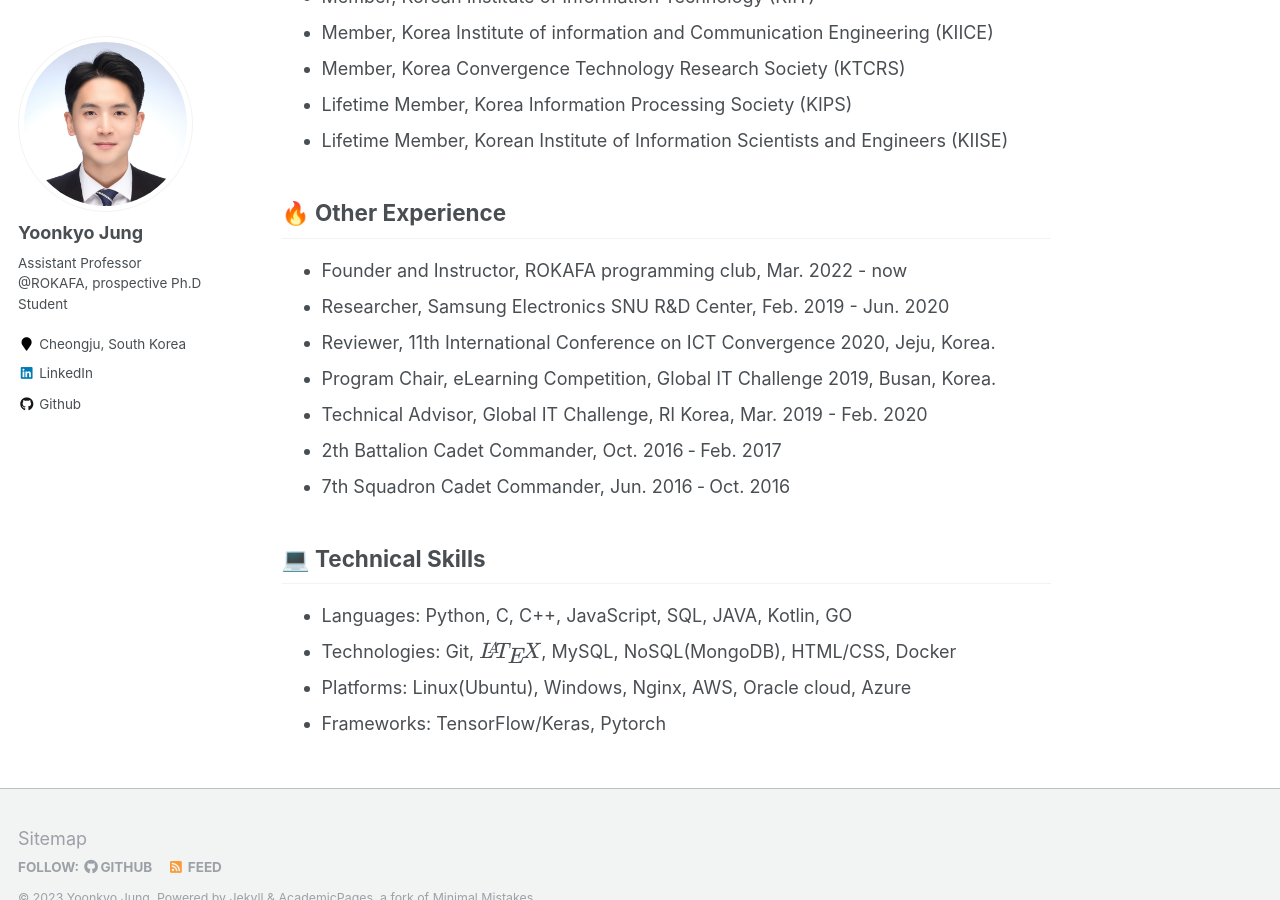
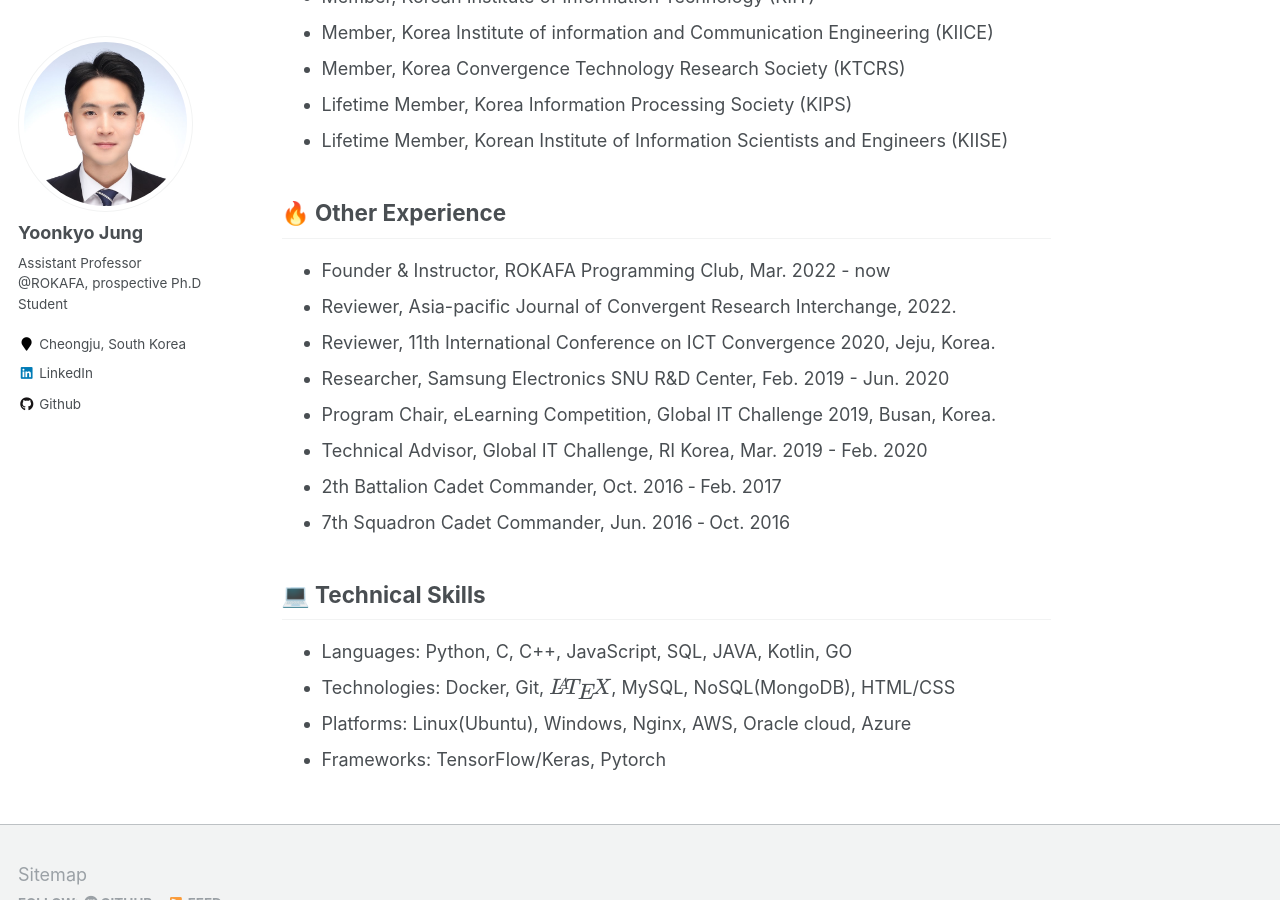
Before and after one commit to Yoonkyo/yoonkyo.github.io, a Jekyll site: the page built from _pages/about.md, in a window 1280 px wide and 900 px high, scrolled down 4424 px. Built offline with Jekyll 4.4.1, drawn with Linux system fonts in a browser that asks for light colours; formulas are drawn with MathJax 3; some of the changed text lies outside the part shown.

Commit message:
add info

```diff
--- a/_pages/about.md
+++ b/_pages/about.md
@@ -9,7 +9,7 @@ redirect_from:
 ---
 
 I am a tenure-track assistant professor in the [Department of Computer Science](https://rokaf.airforce.mil.kr/afa/1424/subview.do) at [Republic of Korea Air Force Academy](https://rokaf.airforce.mil.kr/afa/index.do). Currently, I am looking for Ph.D positions to continue my career for academic achievements. **My graduate study will be supported by the scholarship of R.O.K Ministry of National Defense.** \\
-I received my M.S. in [Computer Science and Engineering](https://cse.snu.ac.kr/) at [Seoul National University](https://www.snu.ac.kr/), advised by [Ted "Taekyeong" Kwon](https://mmlab.snu.ac.kr/) and B.S. in System Engineering at Republic of Korea Air force Academy. My research interests focus on privacy-preserving network, machine learning-driven networked systems and future wireless networks.
+I received my M.S. in [Computer Science and Engineering](https://cse.snu.ac.kr/) at [Seoul National University](https://www.snu.ac.kr/), advised by [Ted "Taekyeong" Kwon](https://mmlab.snu.ac.kr/) and B.S. in System Engineering at Republic of Korea Air Force Academy. My research interests focus on privacy-preserving network, machine learning-driven networked systems and future wireless networks.
 
 Here is my [CV](/cv_yoonkyo.pdf) for more info! \\
 Contact: ykjung.rokafa@gmail.com
@@ -195,9 +195,10 @@ Contact: ykjung.rokafa@gmail.com
 
 🔥 Other Experience
 ------
-* Founder and Instructor, ROKAFA programming club, Mar. 2022 - now
+* Founder & Instructor, ROKAFA Programming Club, Mar. 2022 - now
+* Reviewer, Asia-pacific Journal of Convergent Research Interchange, 2022.
+* Reviewer, 11th International Conference on ICT Convergence 2020, Jeju, Korea.
 * Researcher, Samsung Electronics SNU R&D Center, Feb. 2019 - Jun. 2020
-* Reviewer, 11th International Conference on ICT Convergence 2020, Jeju, Korea.
 * Program Chair, eLearning Competition, Global IT Challenge 2019, Busan, Korea.
 * Technical Advisor, Global IT Challenge, RI Korea, Mar. 2019 - Feb. 2020
 * 2th Battalion Cadet Commander, Oct. 2016 ‑ Feb. 2017
@@ -206,6 +207,6 @@ Contact: ykjung.rokafa@gmail.com
 💻 Technical Skills
 ------
 * Languages: Python, C, C++, JavaScript, SQL, JAVA, Kotlin, GO
-* Technologies: Git, $\LaTeX$, MySQL, NoSQL(MongoDB), HTML/CSS, Docker
+* Technologies: Docker, Git, $\LaTeX$, MySQL, NoSQL(MongoDB), HTML/CSS
 * Platforms: Linux(Ubuntu), Windows, Nginx, AWS, Oracle cloud, Azure
 * Frameworks: TensorFlow/Keras, Pytorch
```
